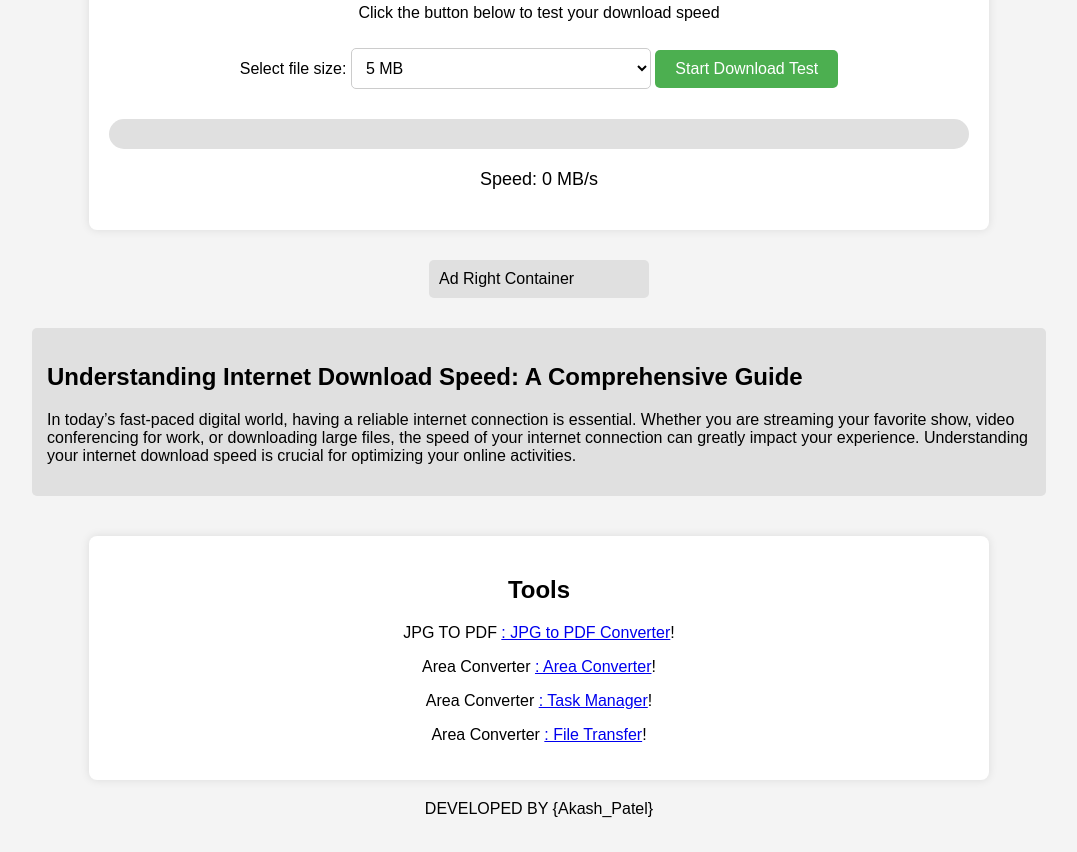
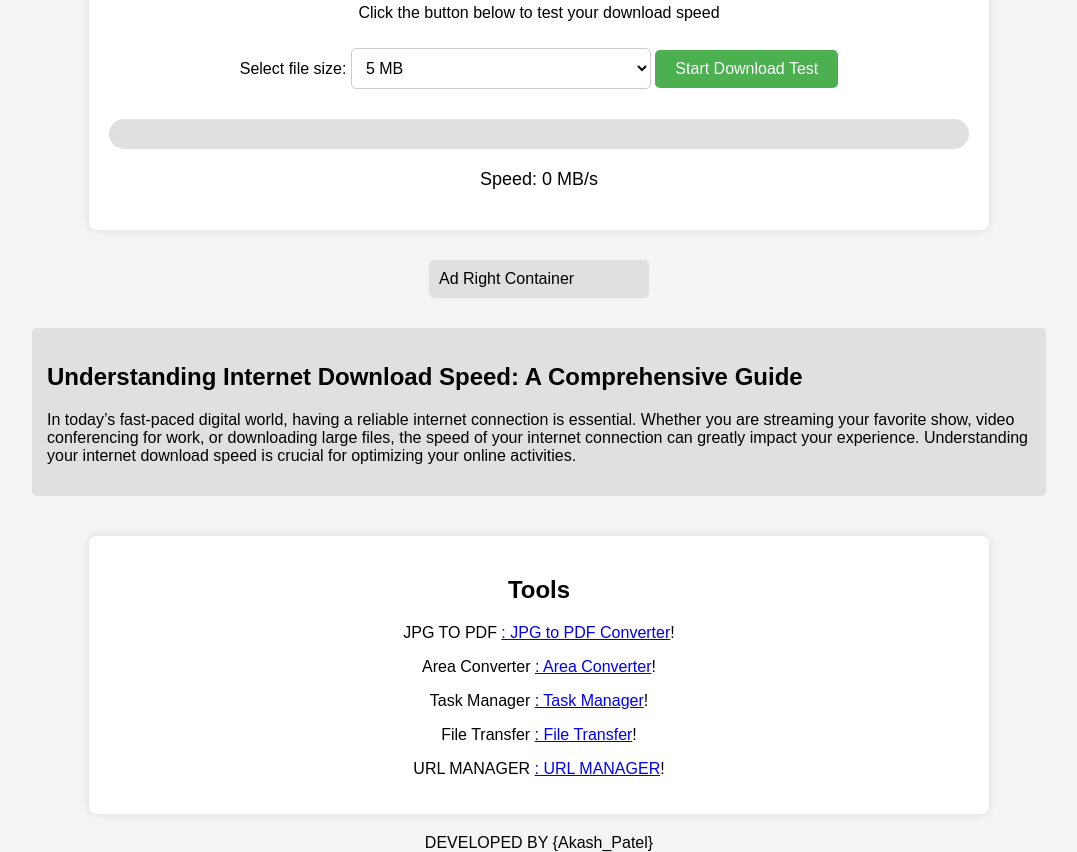
Before and after one commit to magzetic/speed-test, a website: page index.html in a window 1280 px wide. Shown: the part 177-1029 px from the top of the page, without its empty margins (101-1178 px from the left). Before the commit the page ends 995 px from the top, so only its background shows below. Drawn offline with Linux system fonts and the light colour scheme.

Commit message:
Update index.html

```diff
--- a/index.html
+++ b/index.html
@@ -85,13 +85,18 @@
         >!
       </p>
       <p>
-        Area Converter
-        <a href="https://barry6344.softr.app/magic-authentication?magic-token=1a9654522e5d4e03b5c0d1d7eddfc390">: Task Manager</a
+        Task Manager
+        <a href="https://barry6344.softr.app/magic-authentication?magic-token=1a9654522e5d4e03b5c0d1d7eddfc390">:      Task Manager</a
         >!
       </p>
       <p>
-        Area Converter
-        <a href="https://eulah1828.softr.app/magic-authentication?magic-token=c05bb39919ff4cd4b2b7e433a5a83ca3">: File Transfer</a
+        File Transfer
+        <a href="https://eulah1828.softr.app/magic-authentication?magic-token=c05bb39919ff4cd4b2b7e433a5a83ca3">:     File Transfer</a
+        >!
+      </p>
+      <p>
+        URL MANAGER
+        <a href="https://rocky43231.softr.app/magic-authentication?magic-token=ee79a33658964d668d14cf9c95b9a068">:   URL MANAGER</a
         >!
       </p>
     </div>
```
